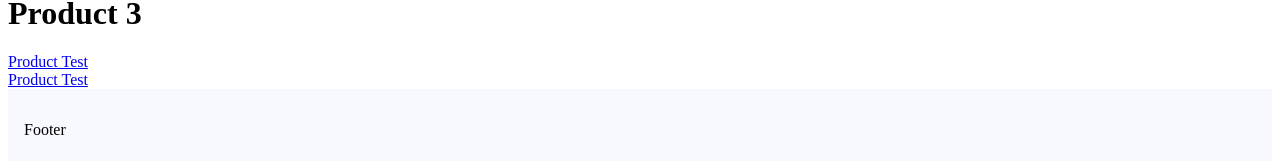
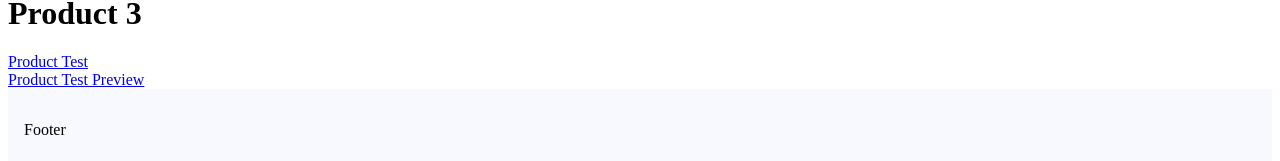
Before and after one commit to Fabs-Kun/routing-demo, a Next.js app: page /products in a window 1280 px wide. Shown: the part 292-453 px from the top of the page. Built offline with nearby package versions, Linux system fonts and the light colour scheme.

Commit message:
Adding new code inside page.

```diff
--- a/src/app/products/page.tsx
+++ b/src/app/products/page.tsx
@@ -6,7 +6,7 @@ export default function productList(){
             <h1>Product 2</h1>
             <h1>Product 3</h1>
             <a href="products/test">Product Test</a><br />
-            <a href="products/test/preview/test">Product Test</a>
+            <a href="products/test/preview/test">Product Test Preview</a>
         </>
     )
 }
```
